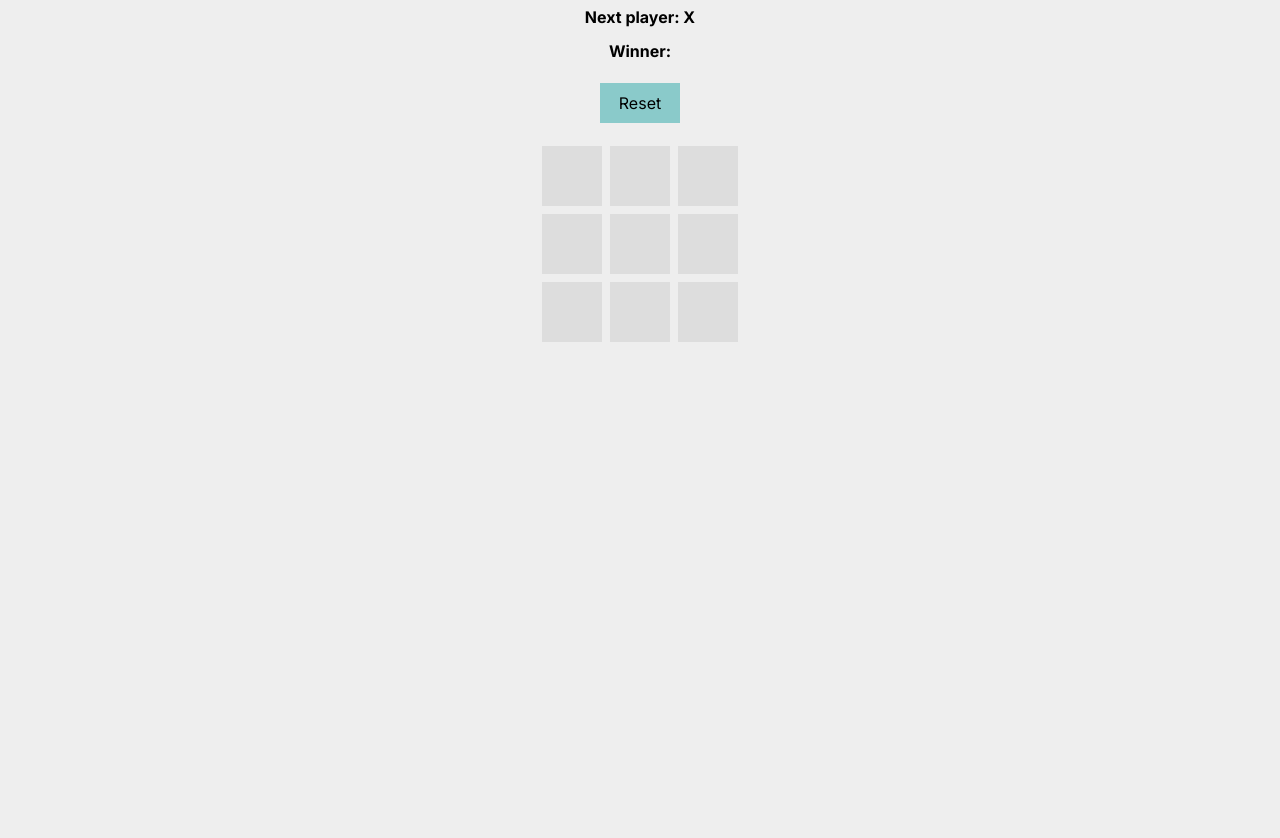
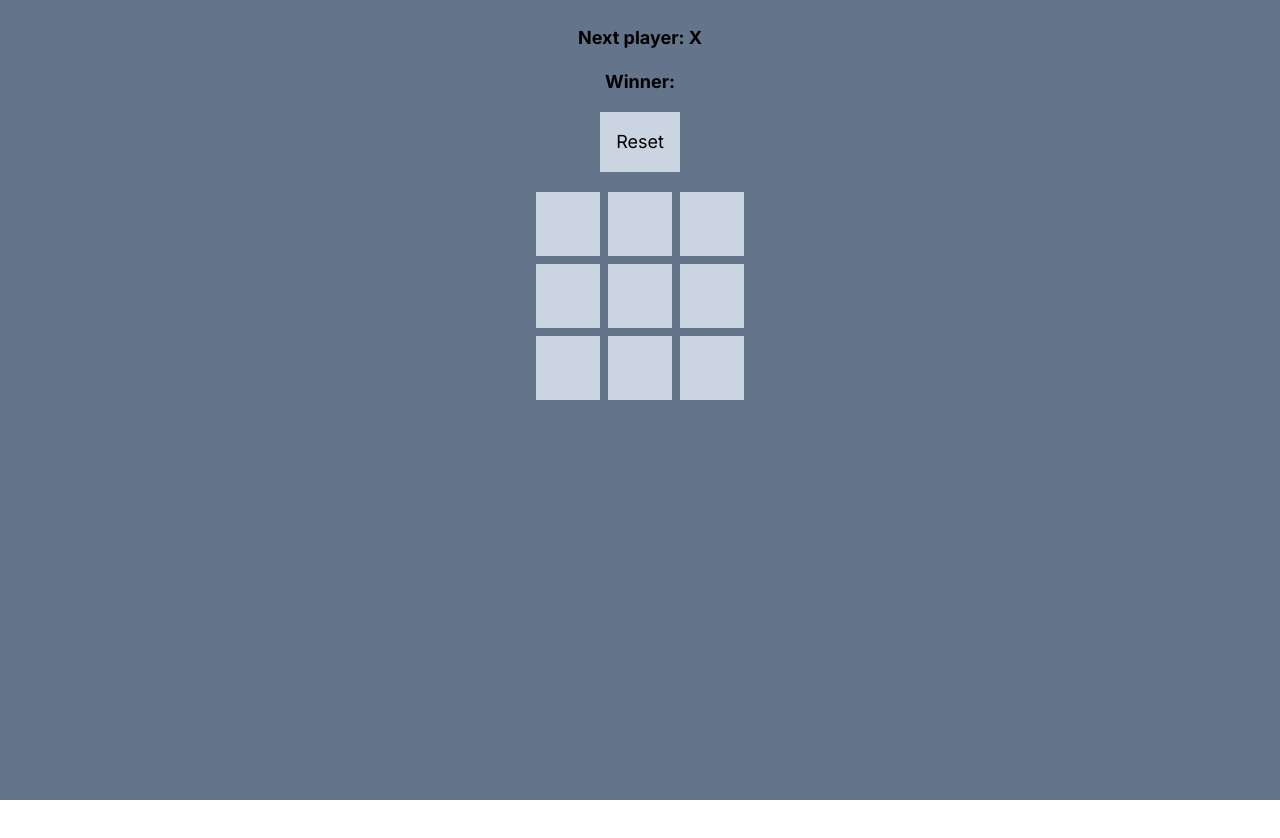
Before and after one commit to ssamkough/tic-tac-toe, a Next.js app: page / in a window 1280 px wide. Shown: the top 838 px of the page. After the commit the page ends 800 px from the top, so only its background shows below. Built offline with nearby package versions, Linux system fonts and the light colour scheme.

Commit message:
resolve types

```diff
--- a/src/components/Board.tsx
+++ b/src/components/Board.tsx
@@ -1,43 +1,8 @@
 "use client";
 import Square from "@/components/Square";
+import type { BoardPlayerValue, BoardState } from "@/utils/types";
+import type { Dispatch, SetStateAction } from "react";
 import { useCallback, useEffect, useState } from "react";
-
-const rowStyle = {
-  display: "flex",
-};
-
-const boardStyle = {
-  backgroundColor: "#eee",
-  width: "208px",
-  alignItems: "center",
-  justifyContent: "center",
-  display: "flex",
-  flexDirection: "column",
-  border: "3px #eee solid",
-};
-
-const containerStyle = {
-  display: "flex",
-  alignItems: "center",
-  flexDirection: "column",
-};
-
-const instructionsStyle = {
-  marginTop: "5px",
-  marginBottom: "5px",
-  fontWeight: "bold",
-  fontSize: "16px",
-};
-
-const buttonStyle = {
-  marginTop: "15px",
-  marginBottom: "16px",
-  width: "80px",
-  height: "40px",
-  backgroundColor: "#8acaca",
-  color: "black",
-  fontSize: "16px",
-};
 
 const INITIAL_GAME_STATE = [
   [null, null, null],
@@ -45,35 +10,82 @@ const INITIAL_GAME_STATE = [
   [null, null, null],
 ];
 
+const isWinner = (
+  gameState: BoardState,
+  value: BoardPlayerValue,
+  setWinner: Dispatch<SetStateAction<BoardPlayerValue | undefined>>
+) => {
+  if (
+    // rows
+    (gameState[0][0] === value &&
+      gameState[0][1] === value &&
+      gameState[0][2] === value) ||
+    (gameState[1][0] === value &&
+      gameState[1][1] === value &&
+      gameState[1][2] === value) ||
+    (gameState[2][0] === value &&
+      gameState[2][1] === value &&
+      gameState[2][2] === value) ||
+    // cols
+    (gameState[0][0] === value &&
+      gameState[1][0] === value &&
+      gameState[2][0] === value) ||
+    (gameState[0][1] === value &&
+      gameState[1][1] === value &&
+      gameState[2][1] === value) ||
+    (gameState[0][2] === value &&
+      gameState[1][2] === value &&
+      gameState[2][2] === value) ||
+    // diagnols
+    (gameState[0][0] === value &&
+      gameState[1][1] === value &&
+      gameState[2][2] === value) ||
+    (gameState[0][0] === value &&
+      gameState[1][1] === value &&
+      gameState[0][2] === value)
+  )
+    setWinner(value);
+};
+
 export default function Board() {
-  const [gameState, setGameState] = useState(INITIAL_GAME_STATE);
-  const [nextValue, setNextValue] = useState("X");
+  const [gameState, setGameState] = useState<BoardState>(INITIAL_GAME_STATE);
+  const [nextValue, setNextValue] = useState<BoardPlayerValue>("X");
+  const [winner, setWinner] = useState<BoardPlayerValue>();
 
-  const onReset = useCallback(() => {
-    setGameState(INITIAL_GAME_STATE);
+  const resetGame = useCallback(() => {
+    setGameState([...INITIAL_GAME_STATE]);
     setNextValue("X");
   }, []);
 
-  console.log("gamestate", gameState);
+  useEffect(() => {
+    isWinner(gameState, "X", setWinner);
+    isWinner(gameState, "O", setWinner);
+  }, [gameState]);
 
-  // useeffect
-  // gamestate
-  useEffect(() => {}, [gameState]);
+  useEffect(() => {
+    if (winner) {
+      alert(`The winner is ${winner} !!!`);
+      resetGame();
+    }
+  }, [resetGame, winner]);
 
   return (
-    <div style={containerStyle} className="gameBoard">
-      <div id="statusArea" className="status" style={instructionsStyle}>
-        Next player: <span>X</span>
+    <div className="flex flex-col items-center">
+      <div id="statusArea" className="mt-6 mb-2 font-bold text-lg">
+        Next player: <span>{nextValue}</span>
       </div>
-      <div id="winnerArea" className="winner" style={instructionsStyle}>
-        Winner: <span></span>
+      <div id="winnerArea" className="mt-2 mb-2 font-bold text-lg">
+        Winner: <span>{winner}</span>
       </div>
-      <button style={buttonStyle} onClick={onReset}>
+      <button
+        className="mt-2 mb-2 p-4 text-lg bg-slate-300 text-black"
+        onClick={resetGame}
+      >
         Reset
       </button>
-      <div style={boardStyle}>
+      <div className="mt-2 flex flex-col items-center justify-center">
         {gameState.map((row, i) => (
-          <div key={i} className="board-row" style={rowStyle}>
+          <div key={i} className="flex">
             {row.map((square, j) => (
               <Square
                 key={`${i}${j}`}
--- a/src/components/Game.tsx
+++ b/src/components/Game.tsx
@@ -1,16 +1,9 @@
 import Board from "./Board";
-
-const gameStyle = {
-  backgroundColor: "#eee",
-  height: "200vh",
-};
 
 export default function Game() {
   return (
-    <div className="game" style={gameStyle}>
-      <div className="game-board">
-        <Board />
-      </div>
+    <div className="h-lvh bg-slate-500">
+      <Board />
     </div>
   );
 }
--- a/src/components/Square.tsx
+++ b/src/components/Square.tsx
@@ -1,23 +1,14 @@
+import type { BoardPlayerValue, BoardState, BoardValue } from "@/utils/types";
+import type { Dispatch, SetStateAction } from "react";
+
 interface Props {
   xIndex: number;
   yIndex: number;
-  value?: "X" | "O";
-  setGameState: () => {};
+  value: BoardValue;
+  setGameState: Dispatch<SetStateAction<BoardState>>;
   nextValue: "X" | "O" | null;
-  setNextValue: () => {};
+  setNextValue: Dispatch<SetStateAction<BoardPlayerValue>>;
 }
-
-const squareStyle = {
-  width: "60px",
-  height: "60px",
-  backgroundColor: "#ddd",
-  margin: "4px",
-  display: "flex",
-  justifyContent: "center",
-  alignItems: "center",
-  fontSize: "20px",
-  color: "black",
-};
 
 export default function Square({
   xIndex,
@@ -28,18 +19,21 @@ export default function Square({
   setNextValue,
 }: Props) {
   const onClick = () => {
-    if (value) return alert("has value!");
+    if (value) return alert("Cannot insert—value already placed!");
 
     setGameState((gameState) => {
       gameState[xIndex][yIndex] = nextValue;
-      return gameState;
+      return [...gameState];
     });
 
     setNextValue((currValue) => (currValue === "X" ? "O" : "X"));
   };
 
   return (
-    <div className="square" style={squareStyle} onClick={onClick}>
+    <div
+      className="w-16 h-16 flex items-center justify-center m-1 text-lg text-black bg-slate-300"
+      onClick={onClick}
+    >
       {value ?? null}
     </div>
   );
--- /dev/null
+++ b/src/utils/types.ts
@@ -0,0 +1,5 @@
+export type BoardValue = "X" | "O" | null | undefined;
+
+export type BoardPlayerValue = Extract<BoardValue, "X" | "O">;
+
+export type BoardState = BoardValue[][];
```
